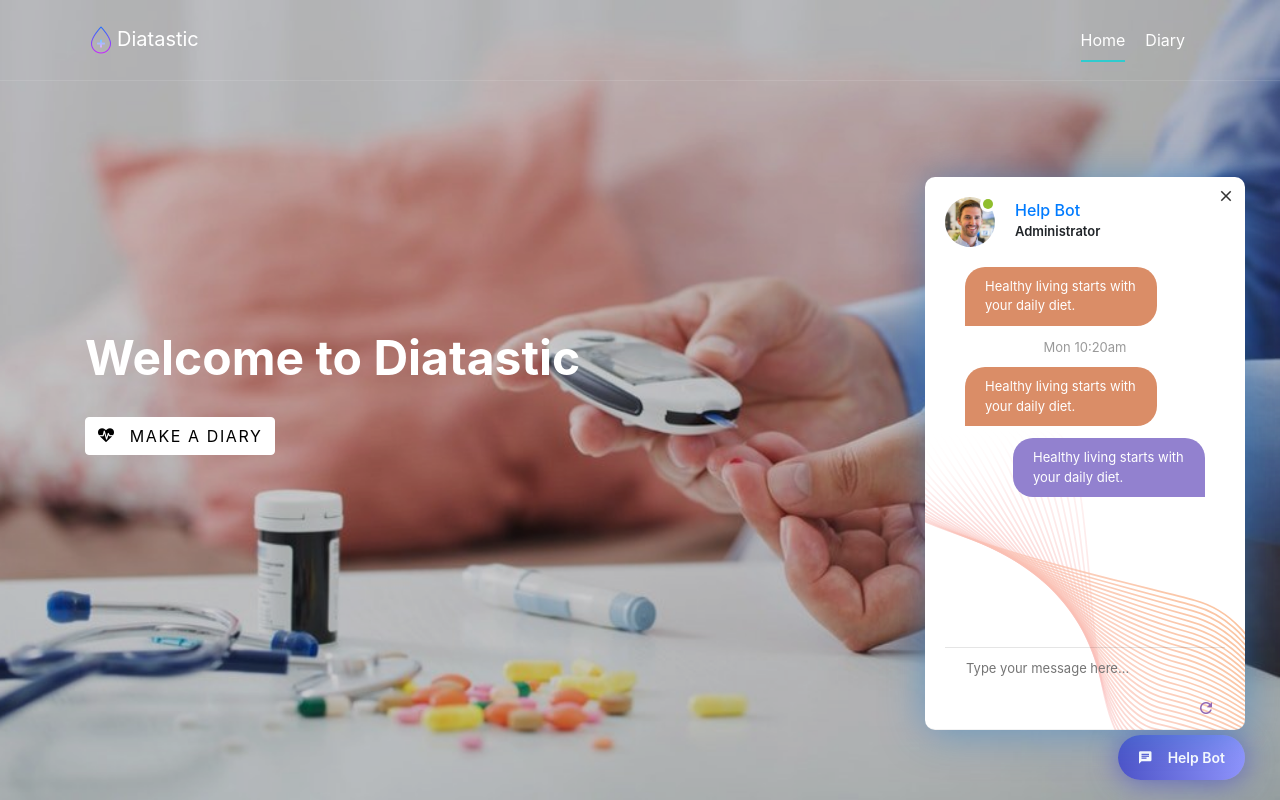
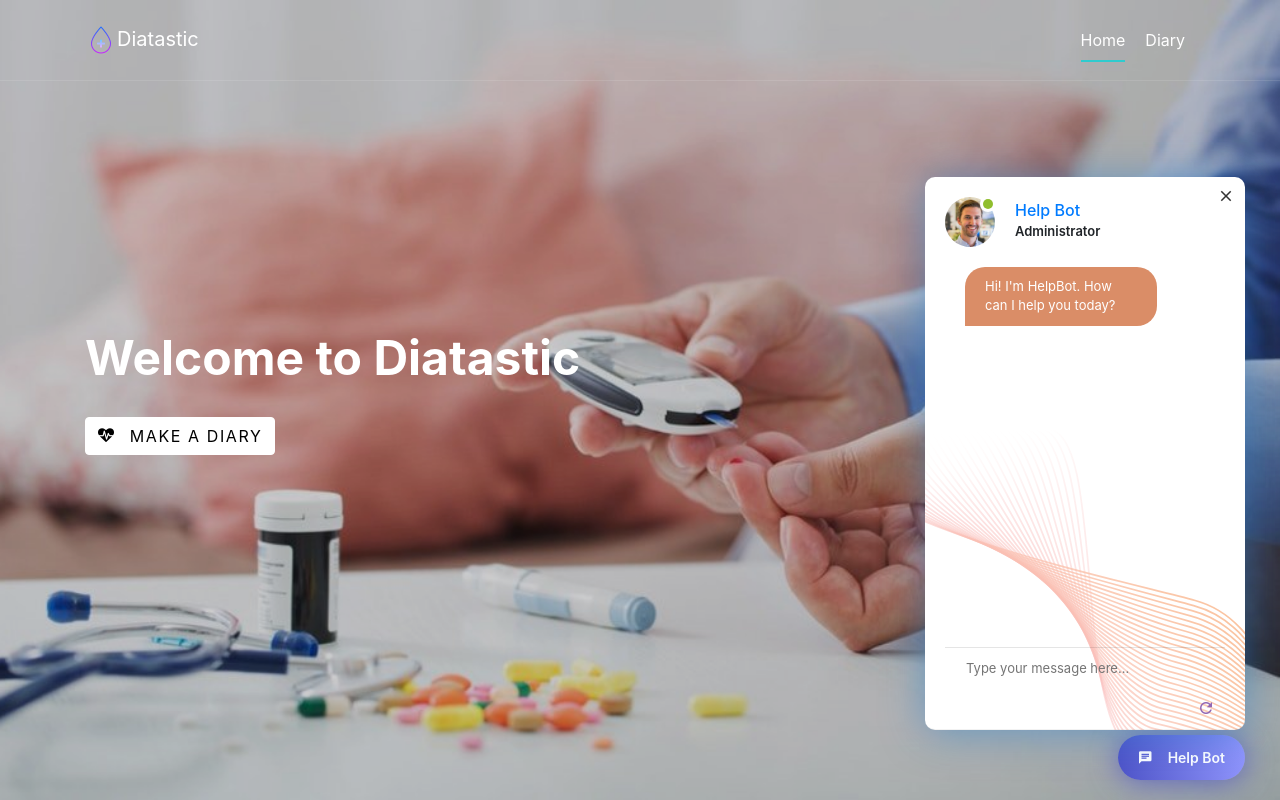
Before and after one commit to caobaichuan1122/Diatastic, a Django app: page / in a window 1280 px wide. Run offline with Django 4.2, Linux system fonts and the light colour scheme; some libraries are stand-ins or nearby versions; some web fonts are replaced.

Commit message:
version 1

```diff
--- a/Diary/templates/Diary/index.html
+++ b/Diary/templates/Diary/index.html
@@ -1093,22 +1093,22 @@
               <div class="chat-messages theme_2">
                   <div class="message">
                       <div class="message-content">
-                        Healthy living starts with your daily diet.
+                        Hi! I'm HelpBot. How can I help you today?
                       </div>
                   </div>
-                  <div class="date-break">
-                      Mon 10:20am
-                  </div>
-                  <div class="message">
-                      <div class="message-content">
-                        Healthy living starts with your daily diet.
-                      </div>
-                  </div>
-                  <div class="message self">
-                      <div class="message-content">
-                        Healthy living starts with your daily diet.
-                      </div>
-                  </div>
+<!--                  <div class="date-break">-->
+<!--                      Mon 10:20am-->
+<!--                  </div>-->
+<!--                  <div class="message">-->
+<!--                      <div class="message-content">-->
+<!--                        Healthy living starts with your daily diet.-->
+<!--                      </div>-->
+<!--                  </div>-->
+<!--                  <div class="message self">-->
+<!--                      <div class="message-content">-->
+<!--                        Healthy living starts with your daily diet.-->
+<!--                      </div>-->
+<!--                  </div>-->
               </div>
               <div class="chat-controls">
                   <input class="message-input" id="message-input" placeholder="Type your message here..." type="text">
```
Also changed, not shown: Diary/templates/Diary/diary.html (+14 -14 lines).
